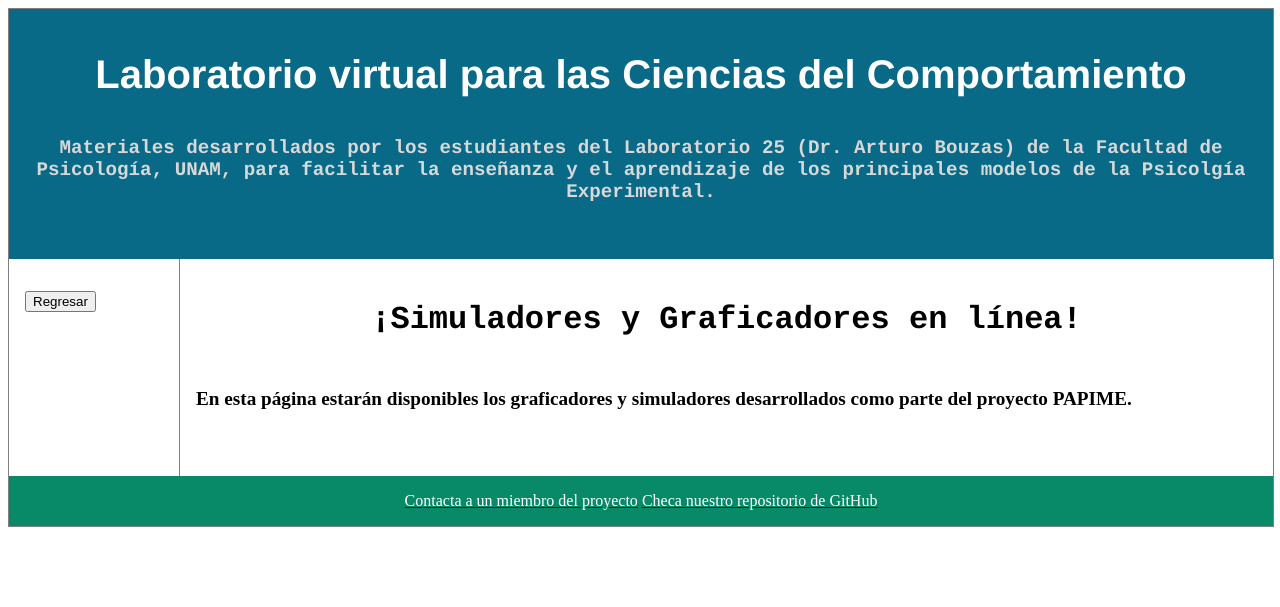
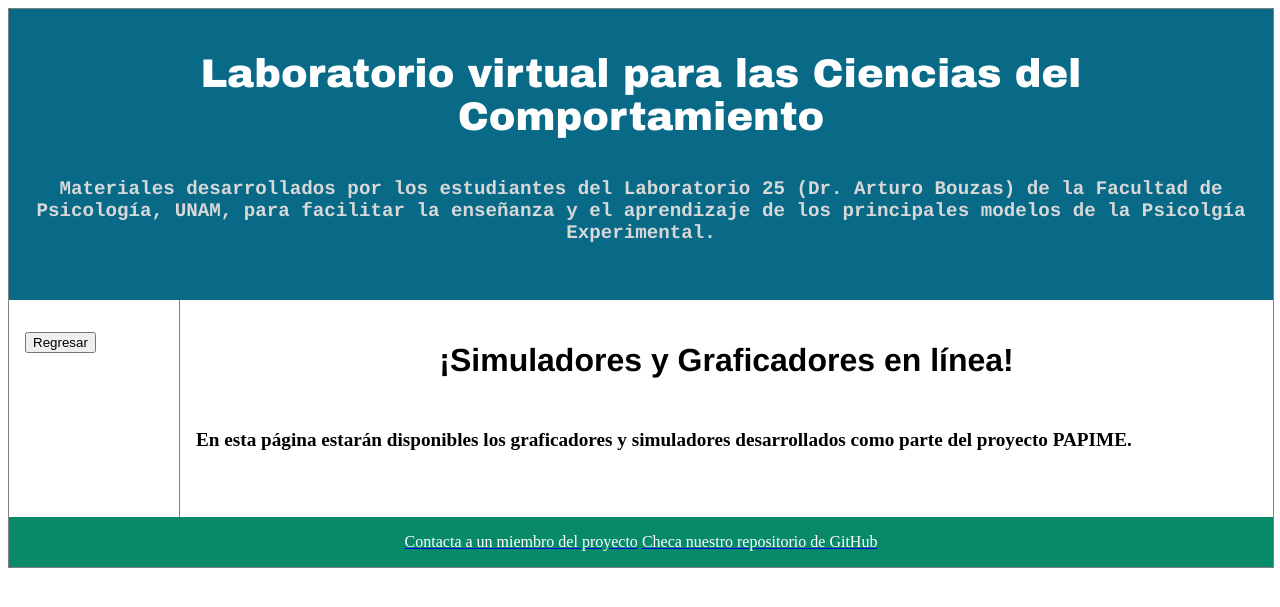
Before and after one commit to BouzasLab25/bouzaslab25.github.io, a Jekyll site: the page built from aboutPAPIME/index.html, in a window 1280 px wide. Shown: the top 607 px of the page. Built offline with Jekyll 4.4.1, drawn with Linux system fonts in a browser that asks for light colours.

Commit message:
Update papime.html

```diff
--- a/_layouts/papime.html
+++ b/_layouts/papime.html
@@ -10,14 +10,14 @@ div.container {
 
 h1 {
     font-size: 2.5em;
-    font-family: Helvetica;
+    font-family: Arial Black;
     text-align:center;
 }
 
 
 h2 {
     font-size: 2em;
-    font-family:'Couries New', 'Courier', 'monospace';
+    font-family:Helvetica;
     text-align:center;
 }
 
```
